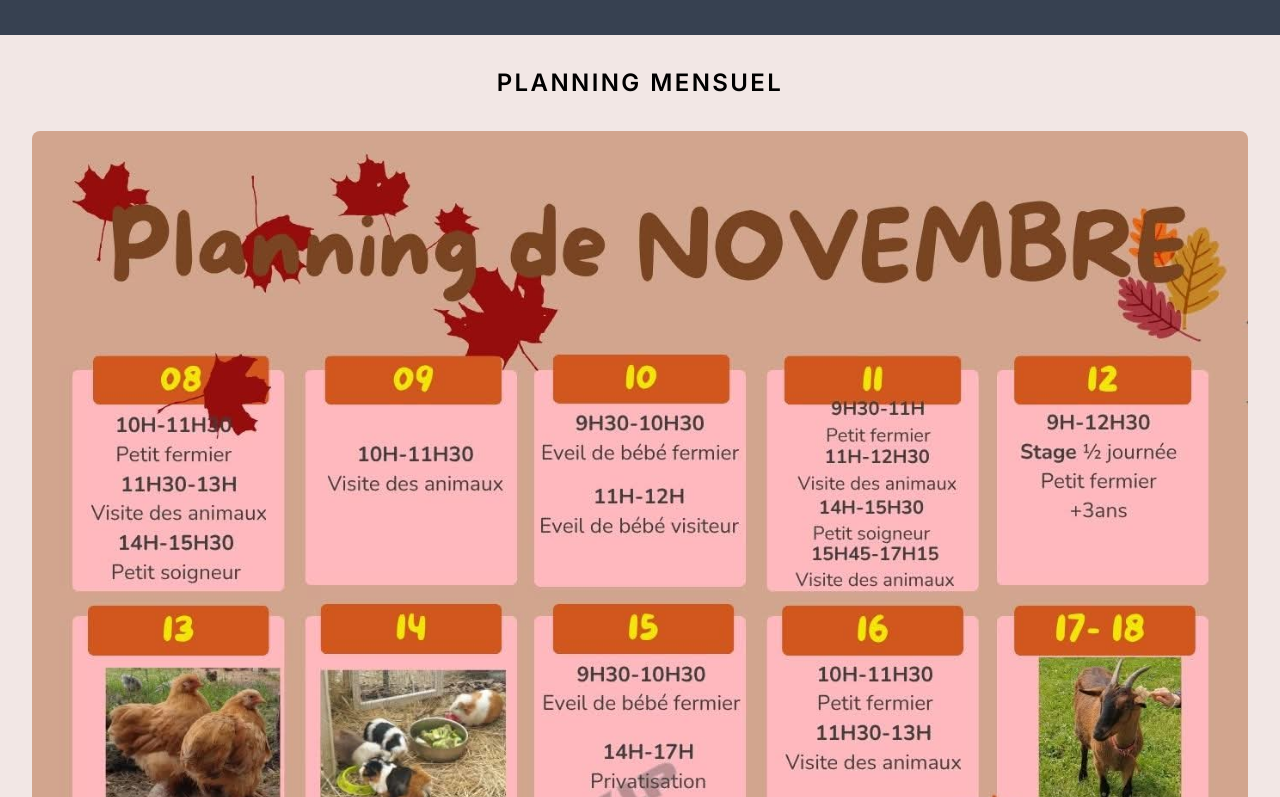
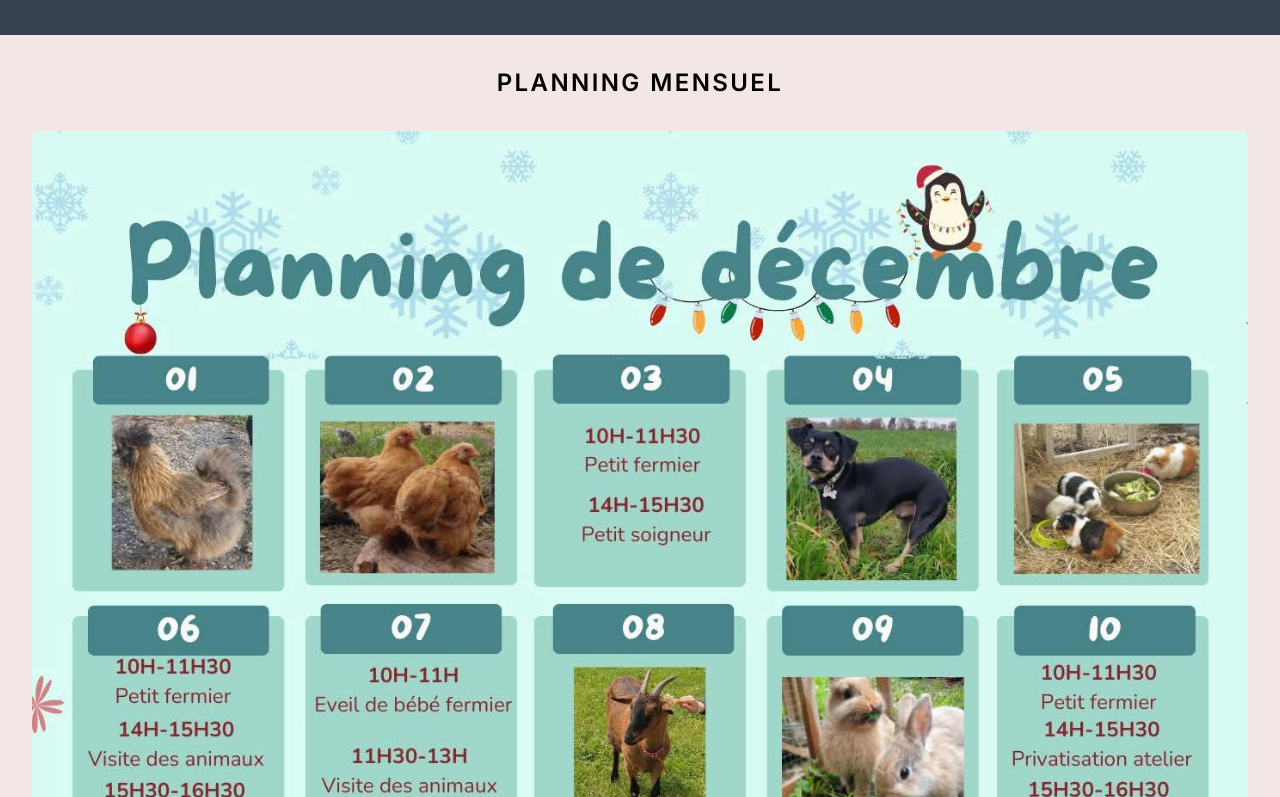
Before and after one commit to BenBBO/pathocalme, a Next.js app: page / in a window 1280 px wide. Shown: the part 743-1540 px from the top of the page. Built offline with nearby package versions, Linux system fonts and the light colour scheme; a web font is replaced by a local one.

Commit message:
planning decembre

```diff
--- a/src/app/page.js
+++ b/src/app/page.js
@@ -57,7 +57,7 @@ export default function Home() {
         <section className="p-8 bg-event">
           <h1 className="text-2xl font-semibold tracking-widest uppercase text-center mb-8">Planning mensuel</h1>
           <div className="grid grid-cols-1 gap-10">
-            <img className="h-auto max-w-full rounded-lg justify-self-center" loading="lazy" src="images/novembre.jpg" alt="programme" />
+            <img className="h-auto max-w-full rounded-lg justify-self-center" loading="lazy" src="images/planning decembre.jpg" alt="programme" />
           </div>
         </section>
         <section className="p-8 md:p-14 grid" id="about">
```
Also changed, not shown: public/images/planning decembre.jpg (added).
